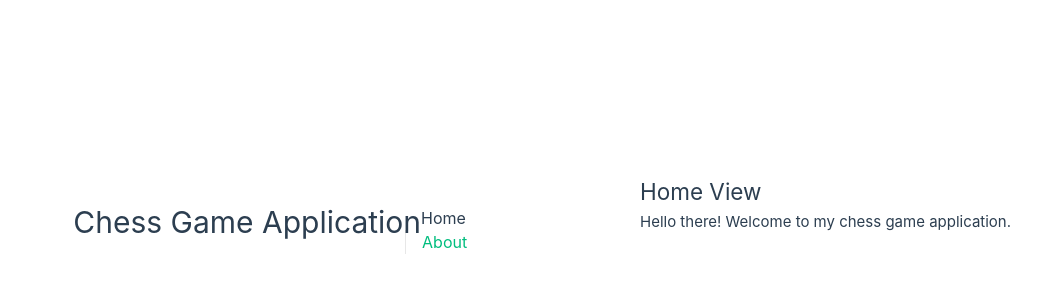
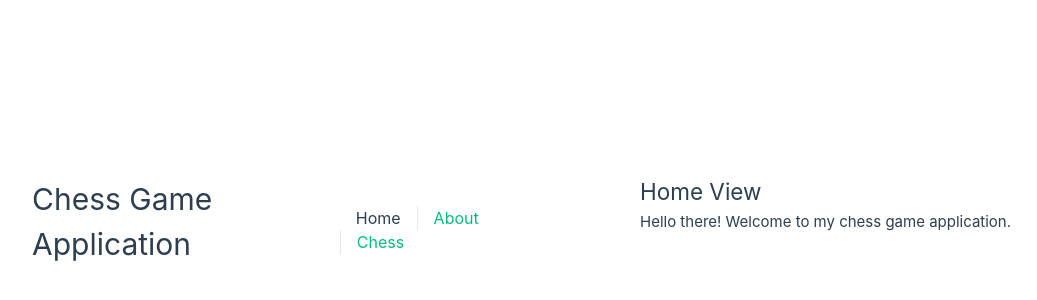
Before and after one commit to Iyashi/vue-chess, a Vue app: page / in a window 1280 px wide. Shown: the part 178-478 px from the top of the page, without its empty margins (0-1037 px from the left). Built offline with nearby package versions, Linux system fonts and the light colour scheme; the HTML template or start-up script is replaced by a standard one.

Commit message:
Add /chess link to main menu

```diff
--- a/src/App.vue
+++ b/src/App.vue
@@ -10,6 +10,7 @@ import { RouterLink, RouterView } from 'vue-router'
       <nav>
         <RouterLink to="/">Home</RouterLink>
         <RouterLink to="/about">About</RouterLink>
+        <RouterLink to="/chess">Chess</RouterLink>
       </nav>
     </div>
   </header>
```
